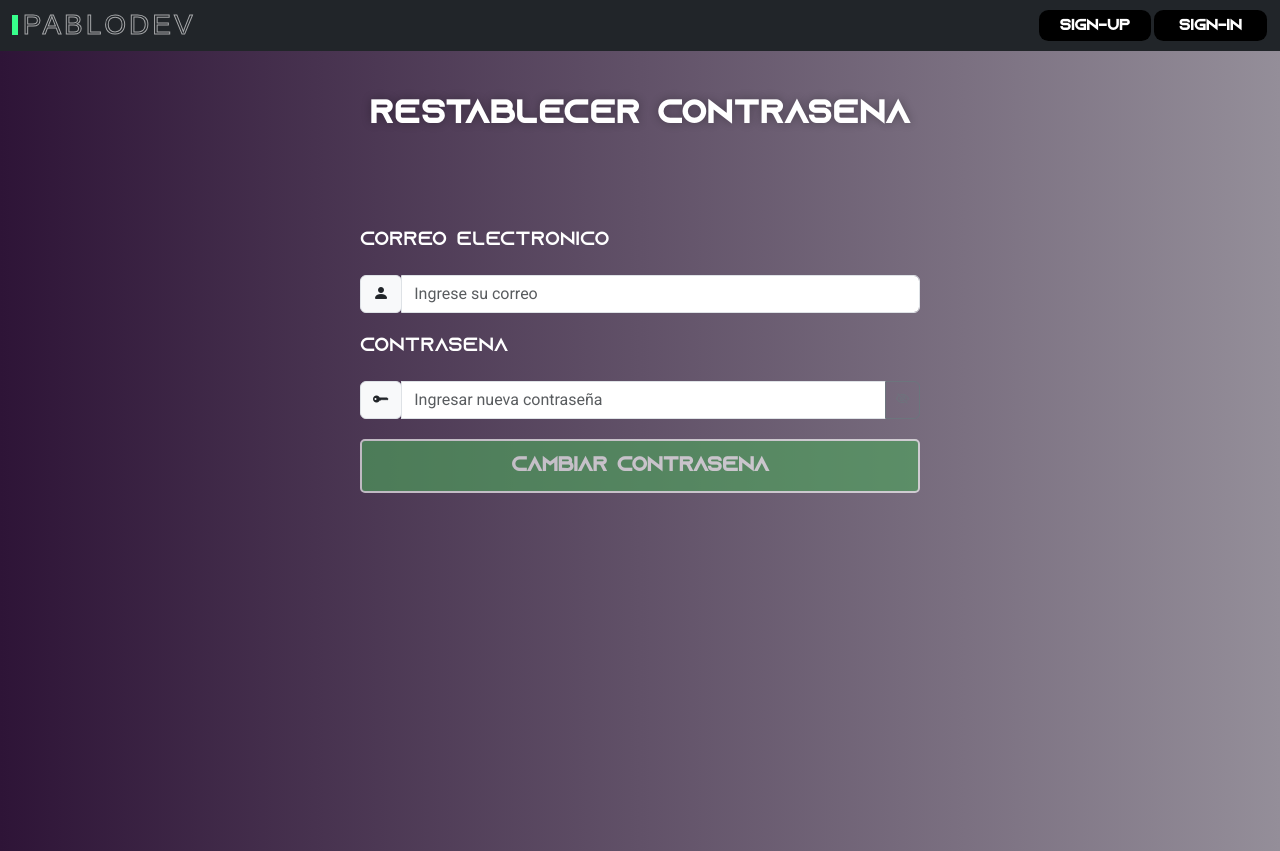
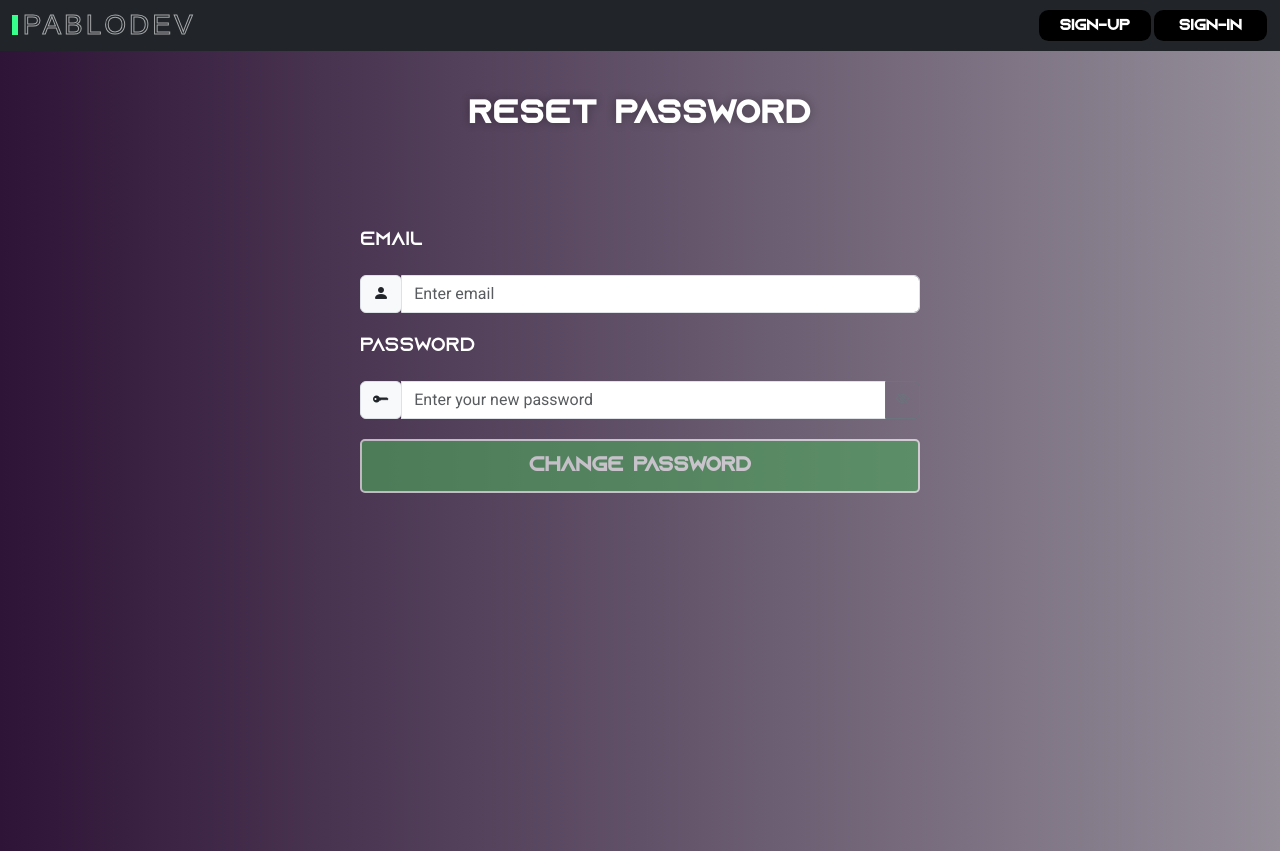
Before and after one commit to PJMonticoli/angular-supabase, an Angular app in the folder helphubapp/: page /user-update in a window 1280 px wide. Built offline with nearby package versions, Linux system fonts and the light colour scheme.

Commit message:
Cambio a ingles todo el contenido de mi html

```diff
--- a/helphubapp/src/app/components/users/login/login.component.html
+++ b/helphubapp/src/app/components/users/login/login.component.html
@@ -1,6 +1,6 @@
 <div class="fondo">
   <div class="container-fluid py-5">
-    <h1 class="titulo text-center text-uppercase py-5">Iniciar Sesión</h1>
+    <h1 class="titulo text-center text-uppercase py-5">Login</h1>
     <form
       [formGroup]="formulario"
       class="container align-center"
@@ -15,7 +15,7 @@
                 for="inputEmail"
                 class="form-label text-white py-3"
                 style="font-size: 1.2rem"
-                >Correo electrónico</label
+                >Email</label
               >
 
               <div class="input-group">
@@ -26,7 +26,7 @@
                 </div>
                 <input
                   type="text"
-                  placeholder="Ingresar correo"
+                  placeholder="Enter email"
                   required="required"
                   formControlName="email"
                   class="form-control"
@@ -38,7 +38,7 @@
                 @if (controlEmail.touched && controlEmail.hasError('required'))
                 {
                 <p class="invalid-feedback">
-                  Correo es requerido, complete el campo
+                  Email is required, please complete
                 </p>
                 }
               </div>
@@ -47,7 +47,7 @@
                 for="inputPassword"
                 class="form-label text-white mt-2 py-3"
                 style="font-size: 1.2rem"
-                >Contraseña</label
+                >Password</label
               >
 
               <div class="input-group">
@@ -59,7 +59,7 @@
                 <input
                   type="{{ fieldTextType ? 'text' : 'password' }}"
                   name="p"
-                  placeholder="Ingresar contraseña"
+                  placeholder="Enter password"
                   required="required"
                   formControlName="password"
                   class="form-control"
@@ -84,7 +84,7 @@
                 @if (controlPassword.touched &&
                 controlPassword.hasError('required')) {
                 <p class="invalid-feedback">
-                  Contraseña es requerida, complete el campo
+                  Password is required, please complete
                 </p>
                 }
               </div>
@@ -95,7 +95,7 @@
                     class="icon-link icon-link-hover mt-2 fw-semibold"
                     routerLink="/user-register"
                   >
-                    ¿Nuevo en PabloDev? Regístrate
+                    ¿New here? Register now
                     <svg class="bi" aria-hidden="true">
                       <use xlink:href="#arrow-right"></use>
                     </svg>
@@ -108,7 +108,7 @@
                     data-bs-toggle="modal"
                     data-bs-target="#exampleModal"
                   >
-                    ¿Olvidaste la contraseña?
+                    ¿Forgot your password?
                   </button>
 
                   <!-- Modal -->
@@ -127,7 +127,7 @@
                             class="modal-title fs-5 text-dark"
                             id="exampleModalLabel"
                           >
-                            Cambiar Contraseña
+                            Change Password
                           </h1>
                           <button
                             type="button"
@@ -140,14 +140,14 @@
                           <form [formGroup]="formRecovery">
                             <div class="mb-3">
                               <label for="recuperarEmail" class="form-label"
-                                >Email</label
+                                >Mail</label
                               >
                               <input
                                 type="email"
                                 class="form-control"
                                 id="recuperarEmail"
                                 formControlName="recuperarEmail"
-                                placeholder="Ingrese su email"
+                                placeholder="Enter email"
                               />
                             </div>
                           </form>
@@ -218,7 +218,7 @@
                                   </defs>
                                 </svg>
                               </div>
-                              <span class="button__text"> Enviar correo</span>
+                              <span class="button__text"> Send </span>
                             </div>
                           </button>
                         </div>
@@ -234,7 +234,7 @@
                 class="loginbutton btn btn-primary button btn-block btn-large mt-2 fw-semibold mt-2"
                 [disabled]="!formulario.valid"
               >
-                Iniciar Sesión
+                Login
               </button>
             </div>
           </div>
--- a/helphubapp/src/app/components/users/user-register/user-register.component.html
+++ b/helphubapp/src/app/components/users/user-register/user-register.component.html
@@ -1,6 +1,6 @@
 <div class="fondo">
   <div class="container-fluid py-5">
-    <h1 class="titulo text-center text-uppercase py-5">Registro de Usuario</h1>
+    <h1 class="titulo text-center text-uppercase py-5">Sign Up</h1>
     <form
       [formGroup]="formulario"
       class="container align-center"
@@ -15,8 +15,8 @@
                 for="inputEmail"
                 class="form-label text-white py-3"
                 style="font-size: 1.2rem"
-                >Correo electrónico</label
-              >
+                >Email
+              </label>
 
               <div class="input-group">
                 <div class="input-group-append">
@@ -26,7 +26,7 @@
                 </div>
                 <input
                   type="text"
-                  placeholder="Ingrese un correo"
+                  placeholder="Enter email"
                   required="required"
                   formControlName="email"
                   class="form-control"
@@ -38,7 +38,7 @@
                 @if (controlEmail.touched && controlEmail.hasError('required'))
                 {
                 <p class="invalid-feedback">
-                  Correo es requerido, complete el campo
+                  Email is required, please complete
                 </p>
                 }
               </div>
@@ -47,7 +47,7 @@
                 for="inputPassword"
                 class="form-label text-white py-3"
                 style="font-size: 1.2rem"
-                >Contraseña</label
+                >Password</label
               >
 
               <div class="input-group">
@@ -59,7 +59,7 @@
                 <input
                   type="{{ fieldTextType ? 'text' : 'password' }}"
                   name="p"
-                  placeholder="Ingresar contraseña"
+                  placeholder="Enter password"
                   required="required"
                   formControlName="password"
                   class="form-control"
@@ -84,7 +84,7 @@
                 @if (controlPassword.touched &&
                 controlPassword.hasError('required')) {
                 <p class="invalid-feedback">
-                  Contraseña es requerida, complete el campo
+                  Password is required, please complete
                 </p>
                 }
               </div>
@@ -95,7 +95,7 @@
                 class="btn btn-primary button btn-block btn-large mt-2 fw-semibold button-font"
                 [disabled]="!formulario.valid"
               >
-                Registrarme
+                Register
               </button>
             </div>
           </div>
--- a/helphubapp/src/app/components/users/user-update/user-update.component.html
+++ b/helphubapp/src/app/components/users/user-update/user-update.component.html
@@ -1,7 +1,6 @@
-
 <div class="fondo">
   <div class="container-fluid">
-        <h1 class="titulo text-center text-uppercase py-5">Restablecer Contraseña</h1>
+    <h1 class="titulo text-center text-uppercase py-5">Reset Password</h1>
     <form [formGroup]="formulario" class="container align-center">
       <div class="form-group">
         <div class="row">
@@ -11,7 +10,8 @@
                 for="inputEmail"
                 class="form-label text-white py-3"
                 style="font-size: 1.2rem"
-                    >Correo electrónico</label>
+                >Email</label
+              >
 
               <div class="input-group">
                 <div class="input-group-append">
@@ -19,19 +19,31 @@
                     <i class="bi bi-person-fill"></i>
                   </div>
                 </div>
-                      <input type="text" placeholder="Ingrese su correo" required="required"
+                <input
+                  type="text"
+                  placeholder="Enter email"
+                  required="required"
                   formControlName="email"
                   class="form-control"
-                        [class.is-invalid]="controlEmail.touched && controlEmail.hasError('required')"
+                  [class.is-invalid]="
+                    controlEmail.touched && controlEmail.hasError('required')
+                  "
                   #inputEmail
                 />
-                      @if (controlEmail.touched && controlEmail.hasError('required')) {
-                        <p class="invalid-feedback">Correo es requerido, complete el campo</p>
+                @if (controlEmail.touched && controlEmail.hasError('required'))
+                {
+                <p class="invalid-feedback">
+                  Email is required, please complete
+                </p>
                 }
-
               </div>
 
-                    <label for="inputPassword" class="form-label text-white mt-2 py-3" style="font-size: 1.2rem">Contraseña</label>
+              <label
+                for="inputPassword"
+                class="form-label text-white mt-2 py-3"
+                style="font-size: 1.2rem"
+                >Password</label
+              >
 
               <div class="input-group">
                 <div class="input-group-append">
@@ -42,14 +54,21 @@
                 <input
                   type="{{ fieldTextType ? 'text' : 'password' }}"
                   name="p"
-                        placeholder="Ingresar nueva contraseña"
+                  placeholder="Enter your new password"
                   required="required"
                   formControlName="password"
                   class="form-control"
-                        [class.is-invalid]="controlPassword.touched && controlPassword.hasError('required')"
+                  [class.is-invalid]="
+                    controlPassword.touched &&
+                    controlPassword.hasError('required')
+                  "
                 />
 
-                        <button class="btn btn-outline-secondary" type="button" (click)="toggleFieldTextType()">
+                <button
+                  class="btn btn-outline-secondary"
+                  type="button"
+                  (click)="toggleFieldTextType()"
+                >
                   @if(fieldTextType){
                   <i class="bi bi-eye"></i>
                   }@else {
@@ -57,14 +76,22 @@
                   }
                 </button>
 
-
-                      @if (controlPassword.touched && controlPassword.hasError('required')) {
-                        <p class="invalid-feedback">Contraseña es requerida, complete el campo</p>
+                @if (controlPassword.touched &&
+                controlPassword.hasError('required')) {
+                <p class="invalid-feedback">
+                  Password is required, please complete
+                </p>
                 }
               </div>
 
-                  <br>
-                  <button class="button btn btn-block btn-large button-font" [disabled]="!formulario.valid" (click)="cambiarPassword()" routerLink="/user-login"> Cambiar contraseña
+              <br />
+              <button
+                class="button btn btn-block btn-large button-font"
+                [disabled]="!formulario.valid"
+                (click)="cambiarPassword()"
+                routerLink="/user-login"
+              >
+                Change Password
               </button>
             </div>
           </div>
--- a/helphubapp/src/app/components/vectors/vectors-table/vectors-table.component.css
+++ b/helphubapp/src/app/components/vectors/vectors-table/vectors-table.component.css
@@ -2,7 +2,7 @@
   background: #232526;
   background: -webkit-linear-gradient(to right, #414345, #232526);
   background: linear-gradient(to right, #414345, #232526);
-
+  min-height: 100vh;
 }
 
 .titulo {
```
Also changed, not shown: helphubapp/src/app/components/home/home.component.html (+0 -53 lines). Lines whose indentation alone changed are shown as unchanged.
